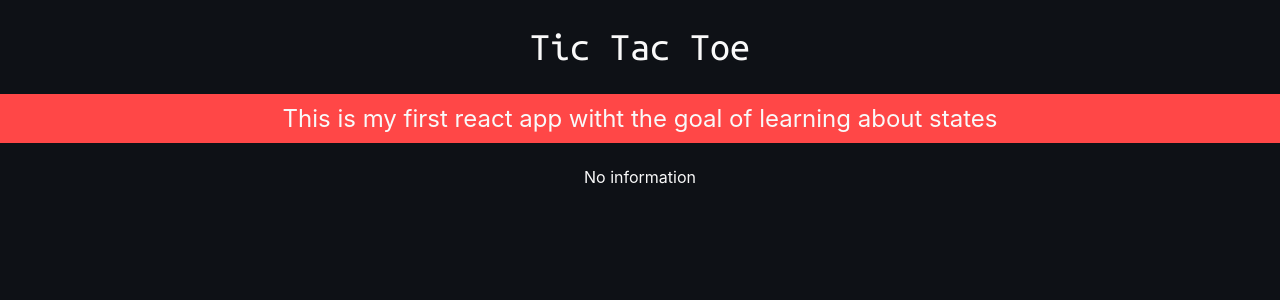
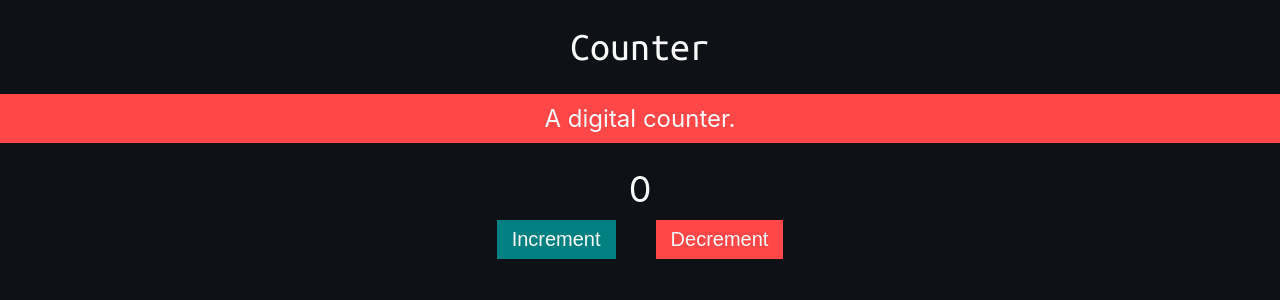
Before and after one commit to FayeKelmith/ReactJS_Playground, a React (Create React App) app: page / in a window 1280 px wide. Shown: the top 300 px of the page. Built offline with nearby package versions, Linux system fonts and the light colour scheme.

Commit message:
counter done

```diff
--- a/src/App.js
+++ b/src/App.js
@@ -1,11 +1,11 @@
 import Header from "./components/Header";
-import Properties from "./components/Properties";
+import Counter from "./components/Counter";
 import "./App.css";
 function App() {
   return (
     <div>
       <Header />
-      <Properties show={false} />
+      <Counter />
     </div>
   );
 }
--- /dev/null
+++ b/src/components/Counter.js
@@ -0,0 +1,29 @@
+import { useState } from "react";
+
+const Counter = () => {
+  const [counter, setCounter] = useState(0);
+
+  return (
+    <div className="btnCounter">
+      <div>{counter}</div>
+      <button
+        className="start btn"
+        onClick={() => {
+          setCounter(counter + 1);
+        }}
+      >
+        Increment
+      </button>
+      <button
+        className="end btn"
+        onClick={() => {
+          setCounter(counter - 1);
+        }}
+      >
+        Decrement
+      </button>
+    </div>
+  );
+};
+
+export default Counter;
--- a/src/components/Header.js
+++ b/src/components/Header.js
@@ -1,10 +1,8 @@
 const Header = () => {
   return (
     <header>
-      <h1 className="introduction">Tic Tac Toe</h1>
-      <p style={description}>
-        This is my first react app witht the goal of learning about states
-      </p>
+      <h1 className="introduction">Counter</h1>
+      <p style={description}>A digital counter.</p>
     </header>
   );
 };
--- a/src/index.css
+++ b/src/index.css
@@ -23,7 +23,21 @@ code {
   font-weight: 400;
   font-family: "Ubuntu Mono", monospace;
 }
-.people {
+.btnCounter {
   text-align: center;
+  font-size: 36px;
+}
+.btn {
+  padding: 8px 15px;
+  border-radius: 15;
+  margin: auto 20px;
+  font-size: 20px;
   color: #f9f9f9;
+  border: none;
 }
+.start {
+  background-color: #008080;
+}
+.end {
+  background-color: #ff4747;
+}
```
